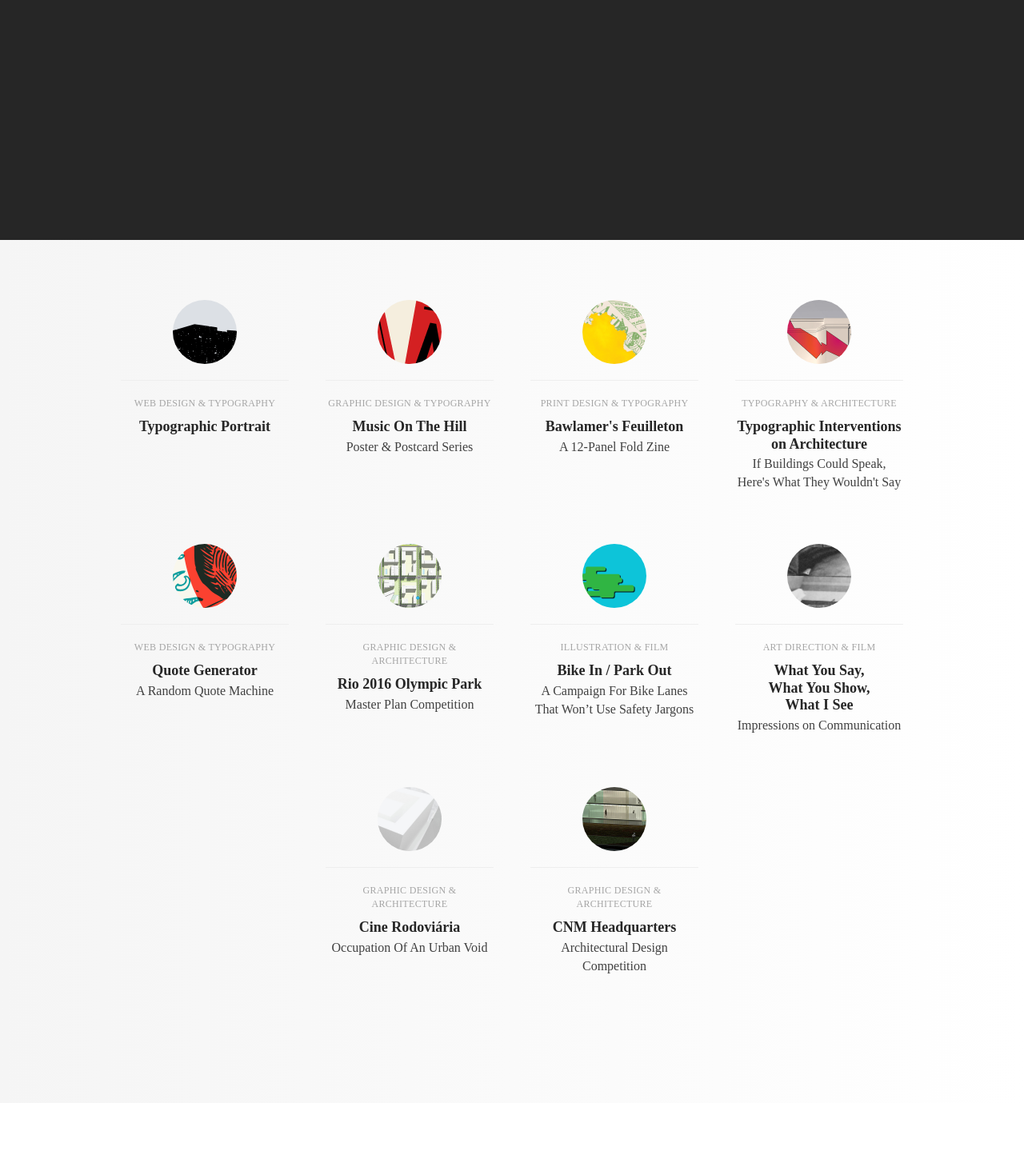
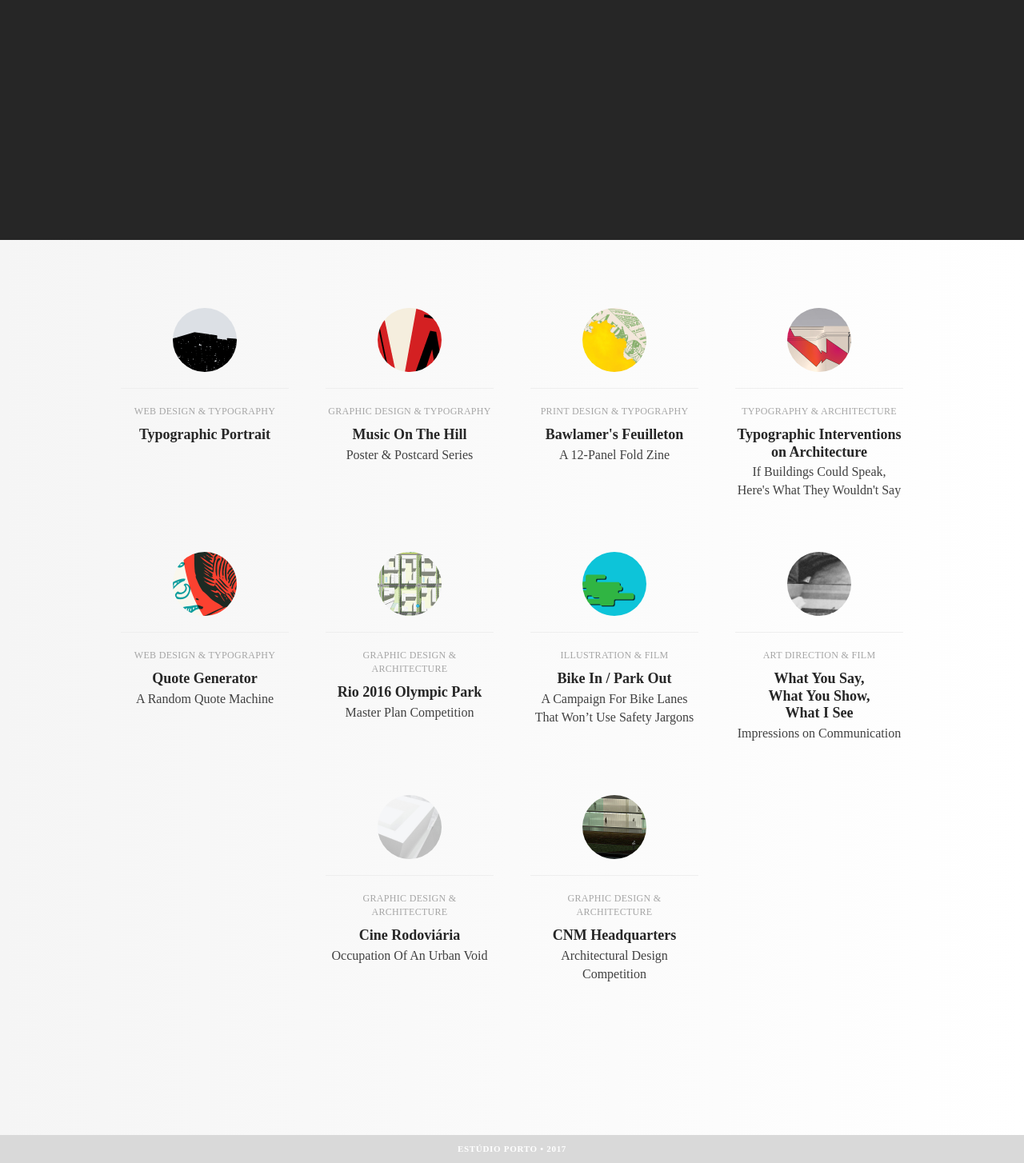
Before and after one commit to carolineportugal/estudioporto, a Jekyll site: the page built from index.html, in a window 1280 px wide. Shown: the whole page at 80% size. Built offline with Jekyll 4.4.1, drawn with Linux system fonts in a browser that asks for light colours; nearby versions of some CDN libraries; some web fonts are replaced; before the commit the page ends 1379 px from its top, so only the background shows below that.

Commit message:
adds simple footer

```diff
--- /dev/null
+++ b/_includes/footer.html
@@ -0,0 +1,3 @@
+<footer>
+  <p>Estúdio Porto &#8226; 2017</p>
+</footer>
--- a/_layouts/default.html
+++ b/_layouts/default.html
@@ -9,6 +9,10 @@
 
     {{ content }}
 
+    {% if page.layout == "default" %}
+      {% include footer.html %}
+    {% endif %}
+
   </body>
 
 </html>
--- a/_sass/_home.scss
+++ b/_sass/_home.scss
@@ -96,7 +96,7 @@ $transition-time:.2s;
     display:flex;
     flex-wrap: wrap;
     justify-content: center;
-    padding: 2rem 0 15rem 0;
+    padding: 3rem 0 18rem 0;
   }
 
   .project-link{
@@ -154,5 +154,4 @@ $transition-time:.2s;
 
   }
 
-
 }
--- a/css/main.scss
+++ b/css/main.scss
@@ -40,3 +40,21 @@ html, body{
   top:0;
   left:-9999px;
 }
+
+footer{
+  height:3.5rem;
+  background: lighten(#000, 85%);
+  display: flex;
+  justify-content: center;
+  align-items: center;
+
+  p{
+    margin:0;
+    text-transform: uppercase;
+    @include bold();
+    color:#fff;
+    font-size: 11px;
+    letter-spacing: 0.07rem;
+  }
+
+}
```
